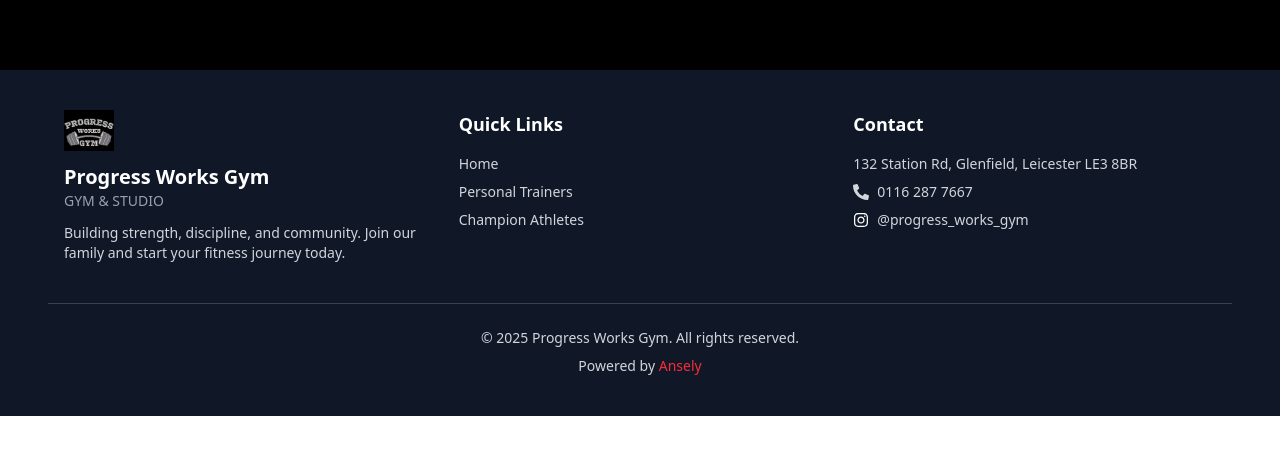
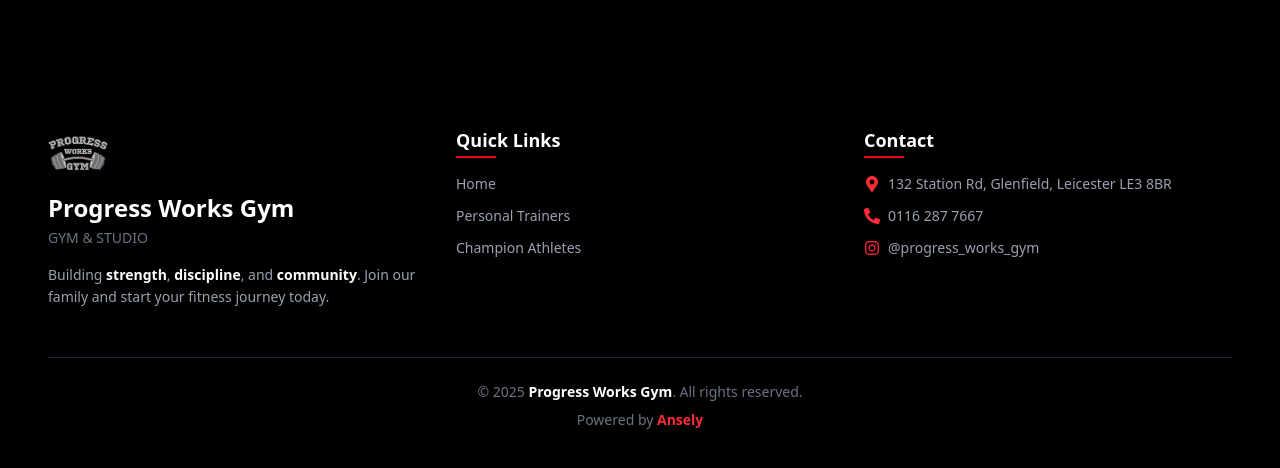
Before and after one commit to shandiru/progress-work-gym, a React (Vite) app: page /team in a window 1280 px wide. Shown: the part 1523-1991 px from the top of the page. Before the commit the page ends 1939 px from the top, so only its background shows below. Built offline with nearby package versions, Linux system fonts and the light colour scheme.

Commit message:
add new review

```diff
--- a/src/components/Footer.jsx
+++ b/src/components/Footer.jsx
@@ -1,44 +1,47 @@
+// File: Footer.jsx
 import { FaInstagram, FaPhoneAlt, FaMapMarkerAlt } from "react-icons/fa";
 
 export default function Footer() {
   return (
-    <footer className="bg-gray-900 text-gray-300 py-10 px-6 lg:px-12">
-      <div className="max-w-6xl mx-auto grid grid-cols-1 md:grid-cols-3 gap-8">
+    <footer className="bg-black text-gray-400 py-14 px-6 lg:px-12">
+      <div className="max-w-7xl mx-auto grid grid-cols-1 md:grid-cols-3 gap-10">
         {/* Column 1: Brand */}
         <div>
           <img
             src="/logo.avif"
             alt="Progress Works Gym Logo"
-            width={50}
-            height={50}
-            className="object-contain mb-3"
+            width={60}
+            height={60}
+            className="object-contain mb-4"
           />
-          <h1 className="text-xl font-bold text-white">
+          <h1 className="text-2xl font-bold text-white">
             Progress Works Gym
-            <span className="text-sm font-normal text-gray-400 block">
+            <span className="text-sm font-normal text-gray-500 block mt-1">
               GYM & STUDIO
             </span>
           </h1>
-          <p className="text-sm mt-3 max-w-sm">
-            Building strength, discipline, and community. Join our family and
-            start your fitness journey today.
+          <p className="text-sm mt-4 max-w-sm leading-relaxed">
+            Building <span className="text-white font-semibold">strength</span>,{" "}
+            <span className="text-white font-semibold">discipline</span>, and{" "}
+            <span className="text-white font-semibold">community</span>. Join our
+            family and start your fitness journey today.
           </p>
         </div>
 
         {/* Column 2: Quick Links */}
         <div>
-          <h4 className="text-white text-lg font-semibold mb-4">Quick Links</h4>
-          <ul className="space-y-2 text-sm">
+          <h4 className="text-white text-lg font-semibold mb-5 relative inline-block">
+            Quick Links
+            <span className="absolute left-0 -bottom-1 h-[2px] w-10 bg-red-600"></span>
+          </h4>
+          <ul className="space-y-3 text-sm">
             <li>
               <a href="/" className="hover:text-red-500 transition-colors">
                 Home
               </a>
             </li>
             <li>
-              <a
-                href="/team"
-                className="hover:text-red-500 transition-colors"
-              >
+              <a href="/team" className="hover:text-red-500 transition-colors">
                 Personal Trainers
               </a>
             </li>
@@ -55,30 +58,37 @@
 
         {/* Column 3: Contact Info */}
         <div>
-          <h4 className="text-white text-lg font-semibold mb-4">Contact</h4>
-          <p className="text-sm mb-2">
+          <h4 className="text-white text-lg font-semibold mb-5 relative inline-block">
+            Contact
+            <span className="absolute left-0 -bottom-1 h-[2px] w-10 bg-red-600"></span>
+          </h4>
+          <p className="text-sm mb-3 flex items-start gap-2">
+            <FaMapMarkerAlt className="mt-0.5 text-red-500 w-4 h-4 flex-shrink-0" />
             <a
-              href="https://www.google.com/maps/@52.6531416,-1.2010203,3a,90y,10.17h/data=!3m8!1e1!3m6!1sCIABIhAGbzaqChiQ-2fzxD4ADMG2!2e10!3e12!6shttps:%2F%2Flh3.googleusercontent.com%2Fgpms-cs-s%2FAB8u6HYfQXsH_ImmA9TXfDUX27pSI5LNQ4yaeKpLNk0okhhMIaoWtKlcjcHSUBa6f1XB0-ucqdJ0OWRnOlILQVFAoGODZYpGY2O8QT_lljRWboVpPVqsSRsVPIy8IYOWYFjoKPPfJzLQZB9OPD8%3Dw900-h600-k-no-pi90-ya136.83717220776703-ro0-fo100!7i8192!8i4096?entry=ttu"
+              href="https://www.google.com/maps/@52.6531416,-1.2010203,3a,90y,10.17h/data=!3m8!1e1!3m6!1sCIABIhAGbzaqChiQ-2fzxD4ADMG2!2e10!3e12"
               target="_blank"
               rel="noopener noreferrer"
-              className="hover:text-red-500"
+              className="hover:text-red-500 transition-colors"
             >
               132 Station Rd, Glenfield, Leicester LE3 8BR
             </a>
           </p>
-          <p className="text-sm mb-2 flex items-center gap-2">
-            <FaPhoneAlt className="w-4 h-4" />{" "}
-            <a href="tel:01162877667" className="hover:text-red-500">
+          <p className="text-sm mb-3 flex items-center gap-2">
+            <FaPhoneAlt className="text-red-500 w-4 h-4" />
+            <a
+              href="tel:01162877667"
+              className="hover:text-red-500 transition-colors"
+            >
               0116 287 7667
             </a>
           </p>
           <p className="text-sm flex items-center gap-2">
-            <FaInstagram className="w-4 h-4 text-white" />
+            <FaInstagram className="text-red-500 w-4 h-4" />
             <a
               href="https://www.instagram.com/progress_works_gym/"
               target="_blank"
               rel="noopener noreferrer"
-              className="hover:text-red-500"
+              className="hover:text-red-500 transition-colors"
             >
               @progress_works_gym
             </a>
@@ -86,11 +96,12 @@
         </div>
       </div>
 
-      {/* Bottom */}
-      <div className="border-t border-gray-700 mt-10 pt-6 text-center text-sm">
+      {/* Bottom Bar */}
+      <div className="border-t border-gray-800 mt-12 pt-6 text-center text-sm text-gray-500">
         <p>
-          &copy; {new Date().getFullYear()} Progress Works Gym. All rights
-          reserved.
+          &copy; {new Date().getFullYear()}{" "}
+          <span className="text-white font-semibold">Progress Works Gym</span>.
+          All rights reserved.
         </p>
         <p className="mt-2">
           Powered by{" "}
@@ -98,7 +109,7 @@
             href="https://ansely.com"
             target="_blank"
             rel="noopener noreferrer"
-            className="text-red-500 hover:underline"
+            className="text-red-500 font-semibold hover:underline"
           >
             Ansely
           </a>
--- a/src/components/Home/ContactForm.jsx
+++ b/src/components/Home/ContactForm.jsx
@@ -1,70 +1,71 @@
+// File: ContactForm.jsx
 import React from "react";
 
 export default function ContactForm() {
   return (
-    <section id="contact" className="bg-[#2F3A4D] py-16 px-6 lg:px-12">
-      <div className="max-w-4xl mx-auto">
+    <section id="contact" className="bg-black py-16 px-4 sm:px-6 lg:px-12">
+      <div className="max-w-3xl mx-auto">
         {/* Heading */}
         <div className="text-center mb-10">
-          <h2 className="text-3xl md:text-4xl font-bold text-white">
+          <h2 className="text-2xl sm:text-3xl md:text-4xl font-bold text-white">
             Get in Touch
           </h2>
-          <p className="text-gray-400 mt-3">
+          <p className="text-gray-400 mt-2 text-sm sm:text-base max-w-md mx-auto">
             Have questions or want to join? Fill out the form below and we’ll get
             back to you shortly.
           </p>
         </div>
 
         {/* Form */}
-        <form className="bg-black/40 backdrop-blur-md rounded-xl border border-red-600/40 p-8 grid grid-cols-1 gap-6 shadow-lg">
+        <form className="bg-[#111111] rounded-lg border border-red-600/30 p-6 sm:p-8 grid grid-cols-1 gap-5 shadow-lg">
           {/* Full Name */}
           <div>
-            <label className="block text-sm font-semibold text-gray-300 mb-2">
+            <label className="block text-xs font-semibold text-gray-300 mb-1.5">
               Full Name
             </label>
             <input
               type="text"
               placeholder="Enter your full name"
-              className="w-full bg-[#1C1C1C] border border-gray-700 rounded-md px-4 py-3 text-gray-100 placeholder-gray-500 focus:outline-none focus:ring-2 focus:ring-red-600"
+              className="w-full bg-black border border-gray-700 rounded-md px-3 py-2.5 text-sm text-gray-100 placeholder-gray-500 focus:outline-none focus:ring-2 focus:ring-red-600 focus:border-red-600 transition"
               required
             />
           </div>
 
           {/* Email */}
           <div>
-            <label className="block text-sm font-semibold text-gray-300 mb-2">
+            <label className="block text-xs font-semibold text-gray-300 mb-1.5">
               Email
             </label>
             <input
               type="email"
               placeholder="Enter your email"
-              className="w-full bg-[#1C1C1C] border border-gray-700 rounded-md px-4 py-3 text-gray-100 placeholder-gray-500 focus:outline-none focus:ring-2 focus:ring-red-600"
+              className="w-full bg-black border border-gray-700 rounded-md px-3 py-2.5 text-sm text-gray-100 placeholder-gray-500 focus:outline-none focus:ring-2 focus:ring-red-600 focus:border-red-600 transition"
               required
             />
           </div>
 
           {/* Phone */}
           <div>
-            <label className="block text-sm font-semibold text-gray-300 mb-2">
+            <label className="block text-xs font-semibold text-gray-300 mb-1.5">
               Phone
             </label>
             <input
               type="tel"
               placeholder="Enter your phone number"
-              className="w-full bg-[#1C1C1C] border border-gray-700 rounded-md px-4 py-3 text-gray-100 placeholder-gray-500 focus:outline-none focus:ring-2 focus:ring-red-600"
+              className="w-full bg-black border border-gray-700 rounded-md px-3 py-2.5 text-sm text-gray-100 placeholder-gray-500 focus:outline-none focus:ring-2 focus:ring-red-600 focus:border-red-600 transition"
               required
             />
           </div>
 
           {/* Message */}
           <div>
-            <label className="block text-sm font-semibold text-gray-300 mb-2">
+            <label className="block text-xs font-semibold text-gray-300 mb-1.5">
               Message
             </label>
             <textarea
-              rows="5"
+              rows="4"
               placeholder="Type your message here..."
-              className="w-full bg-[#1C1C1C] border border-gray-700 rounded-md px-4 py-3 text-gray-100 placeholder-gray-500 focus:outline-none focus:ring-2 focus:ring-red-600 resize-none"
+              className="w-full bg-black border border-gray-700 rounded-md px-3 py-2.5 text-sm text-gray-100 placeholder-gray-500 focus:outline-none focus:ring-2 focus:ring-red-600 focus:border-red-600 resize-none transition"
               required
             ></textarea>
           </div>
@@ -73,7 +74,7 @@
           <div className="text-center">
             <button
               type="submit"
-              className="bg-red-600 hover:bg-red-700 text-white px-8 py-3 rounded-md font-semibold shadow-md transition"
+              className="bg-red-600 hover:bg-red-700 text-white px-8 py-2.5 rounded-md font-semibold text-sm shadow-md hover:shadow-red-600/30 transition-transform hover:-translate-y-0.5"
             >
               Send Message
             </button>
--- a/src/components/Home/Review.jsx
+++ b/src/components/Home/Review.jsx
@@ -1,4 +1,5 @@
 // File: Review.jsx
+"use client";
 import React from "react";
 import { Swiper, SwiperSlide } from "swiper/react";
 import { Pagination, Autoplay, A11y } from "swiper/modules";
@@ -14,88 +15,83 @@
     },
     {
       quote:
-        "Great gym. Staff very knowledgeable. Always there to help and a chat if needed.Gym users very friendly and approachable. Fantastic atmosphere which is needed in a gym. Definitely recommend. 😁.",
+        "Great gym. Staff very knowledgeable. Always there to help and a chat if needed. Fantastic atmosphere which is needed in a gym. Definitely recommend. 😁",
       name: "Sekao Oakes",
     },
     {
       quote:
-        "Great Gym - I’m working locally and was looking for somewhere to train/workout for a couple of weeks. This gym has it all every workout is a joy with a wide variety of machines and free weights you can hit all muscle groups effectively. Gym members and staff are welcoming and friendly (no ego heads). Parking hasn’t been an issue even though there is limited spaces but so far haven’t had a problem. Will always be coming to this gym when I’m in Leicester.",
+        "Great Gym – I’m working locally and was looking for somewhere to train for a couple of weeks. This gym has it all, every workout is a joy. Members and staff are welcoming and friendly.",
       name: "Adil Hussain",
     },
     {
       quote:
-        "I come here during off-peak hours and have never had a bad experience. Great atmosphere and friendly staff",
+        "I come here during off-peak hours and have never had a bad experience. Great atmosphere and friendly staff.",
       name: "Micah",
     },
     {
       quote:
-        "One of the best gyms I've been to in the Leicestershire area. Its the only place I've seen Panatta machines, which are some of the most incredible machines in the world. All the members I've interacted with have been sound. Music is craking too which is a bonus. I'm giving it a 4.5, only because there is only one deadlift platform currently. It would be great to see another added where the other squat rack is situated. Staff are always nice and chatty, keep up the amazing work.",
+        "One of the best gyms I've been to in Leicestershire. Panatta machines, amazing vibe, and supportive staff. Highly recommend!",
       name: "Ryan “Tilly” Till",
     },
     {
       quote:
-        "I am giving this gym 5 stars to stand up to the government and keep your gym open! Mental health issues are on the rise. Suicide rates are higher in the winter than they are in summer. It is important to keep our businesses open else they will crash. We all need to be stronger to support our local businesses..",
-      name: "brad sanders",
-    },
-    {
-      quote:
-        "From my own experience this is the best gym in the whole Leicester, yes I seen all of them, this has best equipment some I never seen before 🤔, air conditioning, friendly staff! Needed to extend weekend working hours! ⚒️👌.",
+        "Best gym in Leicester – equipment, atmosphere, and staff support make it unbeatable. Extended weekend hours would be amazing!",
       name: "R S",
     },
     {
       quote:
-        "Large selection and good amount of dumbbells / plates with plenty of benches, a separate leg room and a separate cardio room. Plenty of decent machines all Cybex good quality. Air con throughout. Changing rooms, showers and lockers all good. I would like to see another power rack and deadlift area as it's a struggle to get on them, otherwise would be 5* Edit - loads more kit changed to 5* has everything you need",
+        "Large selection of weights and machines. Air con, lockers, and top quality kit. Easily one of the best gyms in the UK.",
       name: "Tom Holder",
     },
     {
       quote:
-        "One of the best kitted-out gyms in the country. None of the cheap and chearful kit, but expensive Prime and other similar branded kit. Recommended for serious weight training..",
-      name: "Prakash Parmar",
-    },
-    {
-      quote:
-        "Such a quality gym, all the equipment is super well maintained and the gym itself is honestly one of the best I've been to. Will definitely be back again!",
+        "Such a quality gym – equipment is super well maintained, and the gym itself is one of the best I've been to.",
       name: "Philip Duffy",
     },
   ];
 
   return (
-    <section id="testimonials" className="py-20 bg-black">
+    <section
+      id="testimonials"
+      className="py-20 bg-gradient-to-b from-black via-[#111] to-black text-white"
+    >
       <div className="container mx-auto px-4 md:px-12">
         {/* Heading */}
-        <div className="text-center mb-12">
-          <h2 className="text-4xl md:text-5xl font-bold mb-4 text-white">
+        <div className="text-center mb-14">
+          <h2 className="text-4xl md:text-5xl font-extrabold mb-4">
             What Our Members Say
           </h2>
-          <p className="text-lg text-gray-300">
+          <p className="text-lg text-gray-300 max-w-2xl mx-auto">
             Real feedback from members who trust{" "}
             <strong className="text-[#ed1c24]">Progress Works Gym</strong>.
           </p>
         </div>
 
-        {/* Slider */}
+        {/* Swiper Slider */}
         <Swiper
           modules={[Pagination, Autoplay, A11y]}
           loop
           pagination={{ clickable: true }}
           autoplay={{
-            delay: 3000,
+            delay: 3500,
             disableOnInteraction: false,
             pauseOnMouseEnter: true,
           }}
-          spaceBetween={16}
+          spaceBetween={24}
           breakpoints={{
             0: { slidesPerView: 1 },
             768: { slidesPerView: 2 },
             1024: { slidesPerView: 3 },
           }}
-          className="!pb-12"
+          className="!pb-14"
         >
           {testimonials.map((t, i) => (
             <SwiperSlide key={i} className="!h-auto">
-              <div className="flex flex-col h-full min-h-[250px] bg-[#111111] text-white p-6 rounded-2xl shadow hover:shadow-lg transition-shadow border border-[#ed1c24]/20">
-                <p className="mb-4 flex-grow text-gray-200">"{t.quote}"</p>
-                <div className="text-sm font-semibold mt-auto text-[#ed1c24]">
+              <div className="flex flex-col h-full min-h-[260px] bg-[#1a1a1a] border border-[#ed1c24]/30 p-6 rounded-2xl shadow-md hover:shadow-xl hover:border-[#ed1c24]/70 transition-all duration-300">
+                <p className="mb-4 flex-grow text-gray-200 italic">
+                  “{t.quote}”
+                </p>
+                <div className="text-sm font-semibold mt-auto text-[#ed1c24] tracking-wide">
                   – {t.name}
                 </div>
               </div>
@@ -104,15 +100,18 @@
         </Swiper>
       </div>
 
-      {/* Custom pagination color */}
+      {/* Custom pagination bullets */}
       <style jsx global>{`
         .swiper-pagination-bullet {
-          background: #ed1c24; /* brand red */
+          background: #ed1c24;
           opacity: 0.4;
+          transition: all 0.3s ease;
         }
         .swiper-pagination-bullet-active {
-          background: #ed1c24; /* active red */
+          background: #fff;
+          border: 2px solid #ed1c24;
           opacity: 1;
+          transform: scale(1.2);
         }
       `}</style>
     </section>
--- a/src/pages/Home.jsx
+++ b/src/pages/Home.jsx
@@ -31,7 +31,7 @@
       <Equipment />
       <Products />
 
-      <CustomerReviews />
+      <Review />
       <FaqSection />
       <Contact />
       <ContactForm />
```
